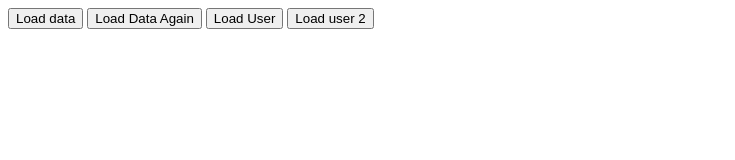
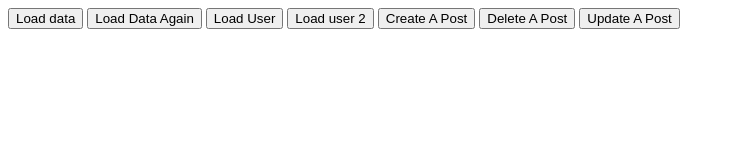
Before and after one commit to shahadot99999/fetching, a plain HTML site: page index.html in a window 1280 px wide. Shown: the whole page, without its empty margins (0-735 px from the left). Drawn offline with Linux system fonts and the light colour scheme.

Commit message:
Debug API, Network tab,Status code, headers, bad API

```diff
--- a/index.html
+++ b/index.html
@@ -10,6 +10,9 @@
     <button onclick="loadData2()">Load Data Again</button>
     <button onclick="loadUsers()">Load User</button>
     <button onclick="loadUsers2()">Load user 2</button>
+    <button onclick="createAPost()">Create A Post</button>
+    <button onclick="deleteAPost()">Delete A Post</button>
+    <button onclick="patchAPost()">Update A Post</button>
 
     <div class="users-container">
         <ul id="users-list">
--- a/js/index.js
+++ b/js/index.js
@@ -22,3 +22,46 @@ function displayUsers2(data){
         ul.appendChild(li);
     }
 }
+
+
+//Deleting a resource
+
+function deleteAPost(){
+    fetch('https://jsonplaceholder.typicode.com/posts/1', {
+        method: 'DELETE',
+    });
+
+}
+
+
+//Patching a resource
+function patchAPost(){
+    fetch('https://jsonplaceholder.typicode.com/posts/1', {
+        method: 'PATCH',
+        body: JSON.stringify({
+          title: 'foo',
+        }),
+        headers: {
+          'Content-type': 'application/json; charset=UTF-8',
+        },
+      })
+        .then((response) => response.json())
+        .then((json) => console.log(json));
+}
+
+//Creating a resource
+function createAPost(){
+  fetch('https://jsonplaceholder.typicode.com/posts', {
+    method: 'POST',
+    body: JSON.stringify({
+      title: 'foo',
+      body: 'bar',
+      userId: 1,
+    }),
+    headers: {
+      'Content-type': 'application/json; charset=UTF-8',
+    },
+  })
+    .then((response) => response.json())
+    .then((json) => console.log(json));
+}
```
Also changed, not shown: js/post.js (line endings or trailing spaces).
